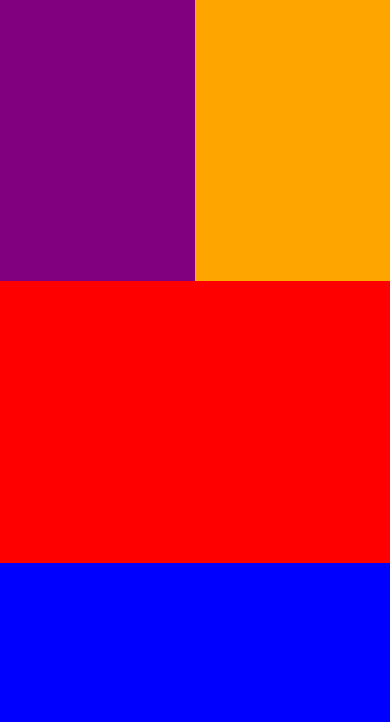
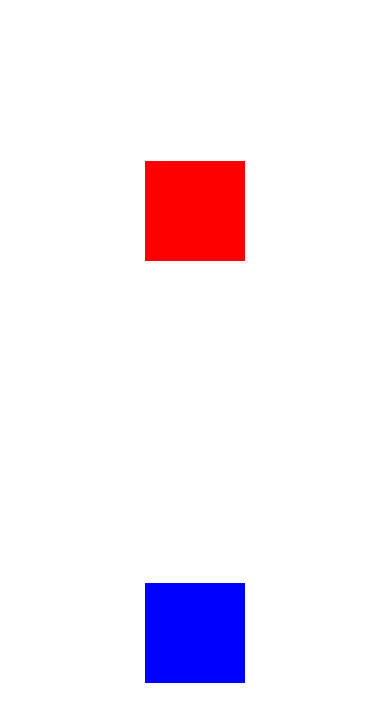
Before and after one commit to NurAlam19/105841103621-Alam-LabWeb, a React Native app: screen / in a window 390 px wide. Shown: the top 722 px of the page. Built offline with nearby package versions, Linux system fonts and the light colour scheme.

Commit message:
box-view

```diff
--- a/App.js
+++ b/App.js
@@ -4,33 +4,35 @@ import React from 'react'
 const App = () => {
   return (
     <View style ={{
-      flex : 1,
+      flex :1,
+      // justifyContent: 'center', //kolom
+      // alignItems: 'center', //baris
     }}>
-    <View style ={{
-      flex : 1,
-      flexDirection: 'row',
-       }}>
-      <View style ={{
-        flex: 1,
-        backgroundColor: 'purple',
-        }}>
-      </View>
-      <View style ={{
-        flex: 1,
-        backgroundColor: 'orange',
-        }}>
+      <View style={{
+        flex:1,
+        justifyContent: 'center',
+        alignItems: 'center',
+      }}>
+      <View style={{
+        width:100,
+        height:100,
+        backgroundColor:'red',
+      }}>
       </View>
     </View>
-    <View style ={{
-        flex: 1,
-        backgroundColor: 'red',
-        }}>
-        </View>
-        <View style ={{
-          flex: 1,
-          backgroundColor: 'blue',
-          }}>
-         </View>
+    <View style={{
+        flex:1,
+        justifyContent: 'center',
+        alignItems: 'center',
+      }}>
+    <View style={{
+        width:100,
+        height:100,
+        backgroundColor:'blue',
+
+      }}>
+    </View>
+    </View>
     </View>
   )
 }
--- a/package.json
+++ b/package.json
@@ -12,7 +12,10 @@
     "expo": "~51.0.8",
     "expo-status-bar": "~1.12.1",
     "react": "18.2.0",
-    "react-native": "0.74.1"
+    "react-native": "0.74.1",
+    "react-native-web": "~0.19.10",
+    "react-dom": "18.2.0",
+    "@expo/metro-runtime": "~3.2.1"
   },
   "devDependencies": {
     "@babel/core": "^7.20.0"
```
Also changed, not shown: 1 other file (tests, documents, lock files or other folders).
